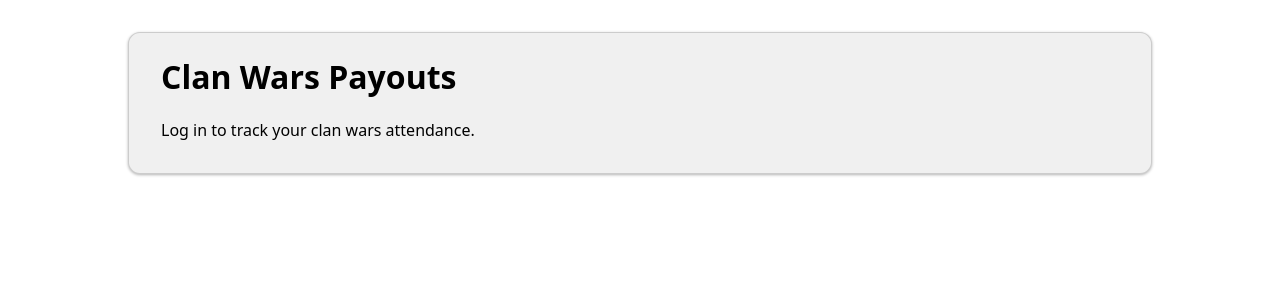
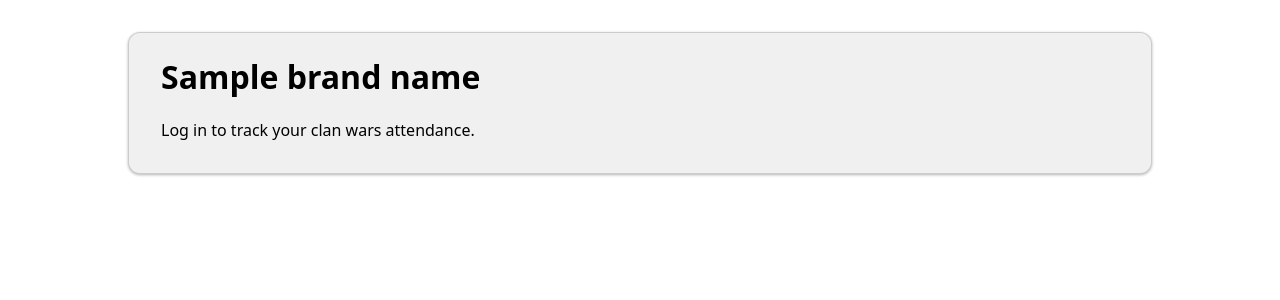
Before and after one commit to teng1m/clan-wars-payouts, a Python web app: template app/templates/home.html in a window 1280 px wide. Shown: the part 61-361 px from the top of the page. Run offline with Jinja, Linux system fonts and the light colour scheme; the template is opened without the code that fills it: most values are stand-ins (such as "Sample title", 1, 10 or a date in 2020).

Commit message:
added better name :)

```diff
--- a/app/config.py
+++ b/app/config.py
@@ -7,6 +7,7 @@ load_dotenv()
 
 WG_APPLICATION_ID = os.getenv("WG_APPLICATION_ID", "")
 BASE_URL = os.getenv("BASE_URL", "http://localhost:8000").rstrip("/")
+BRAND_NAME = os.getenv("BRAND_NAME", "clantools.fyi")
 SECRET_KEY = os.getenv("SECRET_KEY", "")
 
 _PROJECT_ROOT = Path(__file__).parent.parent
--- a/app/main.py
+++ b/app/main.py
@@ -17,7 +17,7 @@ from sqlalchemy.exc import IntegrityError
 from sqlalchemy.orm import Session
 from starlette.middleware.sessions import SessionMiddleware
 
-from .config import BASE_URL, SECRET_KEY, SECURE_COOKIES, WG_APPLICATION_ID
+from .config import BASE_URL, BRAND_NAME, SECRET_KEY, SECURE_COOKIES, WG_APPLICATION_ID
 from .db import engine, get_db
 from .deps import (
     ADMIN_ROLES,
@@ -76,6 +76,7 @@ def get_or_create_todays_code(db: Session, clan_id: int) -> AttendanceCode:
 TEMPLATES_DIR = Path(__file__).parent / "templates"
 templates = Jinja2Templates(directory=TEMPLATES_DIR)
 templates.env.globals["admin_roles"] = ADMIN_ROLES
+templates.env.globals["brand_name"] = BRAND_NAME
 
 
 @asynccontextmanager
--- a/app/templates/home.html
+++ b/app/templates/home.html
@@ -1,5 +1,5 @@
 {% extends "layout.html" %} {% block content %}
-<h1>Clan Wars Payouts</h1>
+<h1>{{ brand_name }}</h1>
 
 {% if user %}
 <p>
--- a/app/templates/layout.html
+++ b/app/templates/layout.html
@@ -3,7 +3,7 @@
     <head>
         <meta charset="utf-8" />
         <meta name="viewport" content="width=device-width, initial-scale=1" />
-        <title>Clan Wars Payouts</title>
+        <title>{{ brand_name }}</title>
         <link rel="stylesheet" href="/static/style.css" />
         {% block head_extra %}{% endblock %}
     </head>
```
